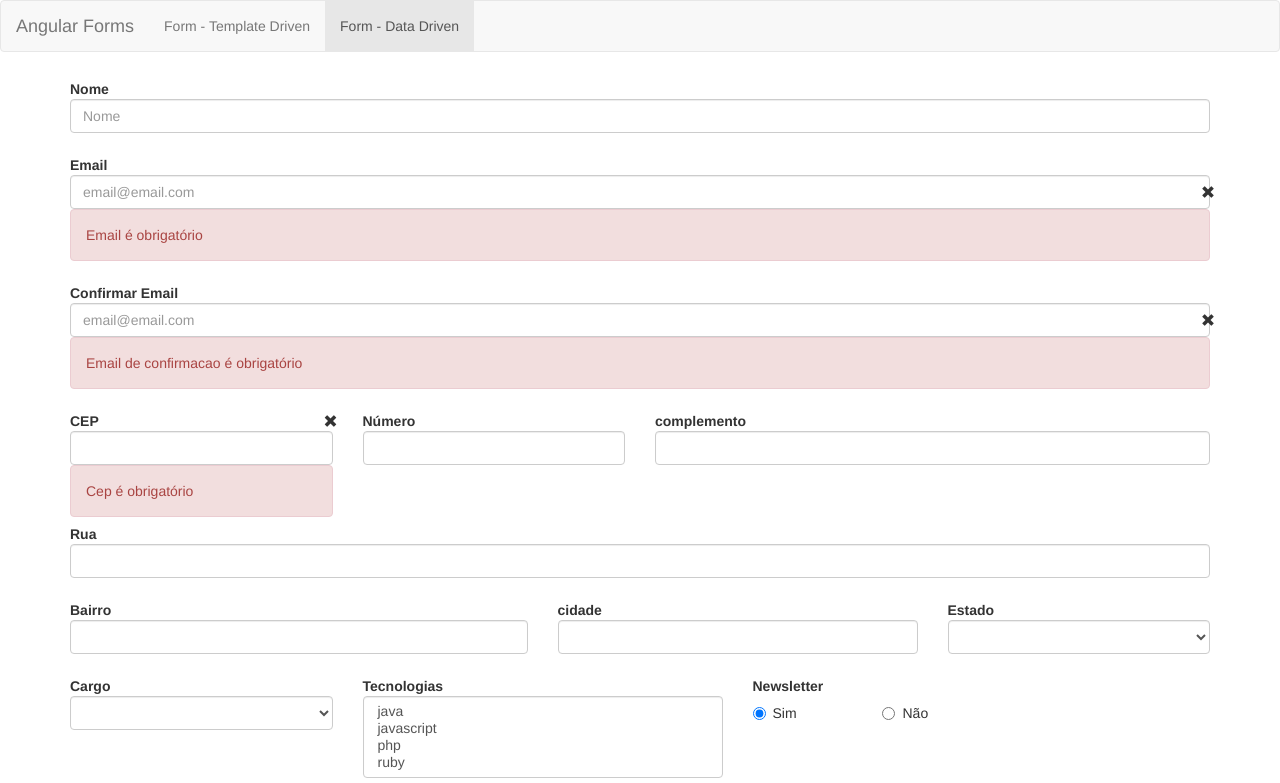
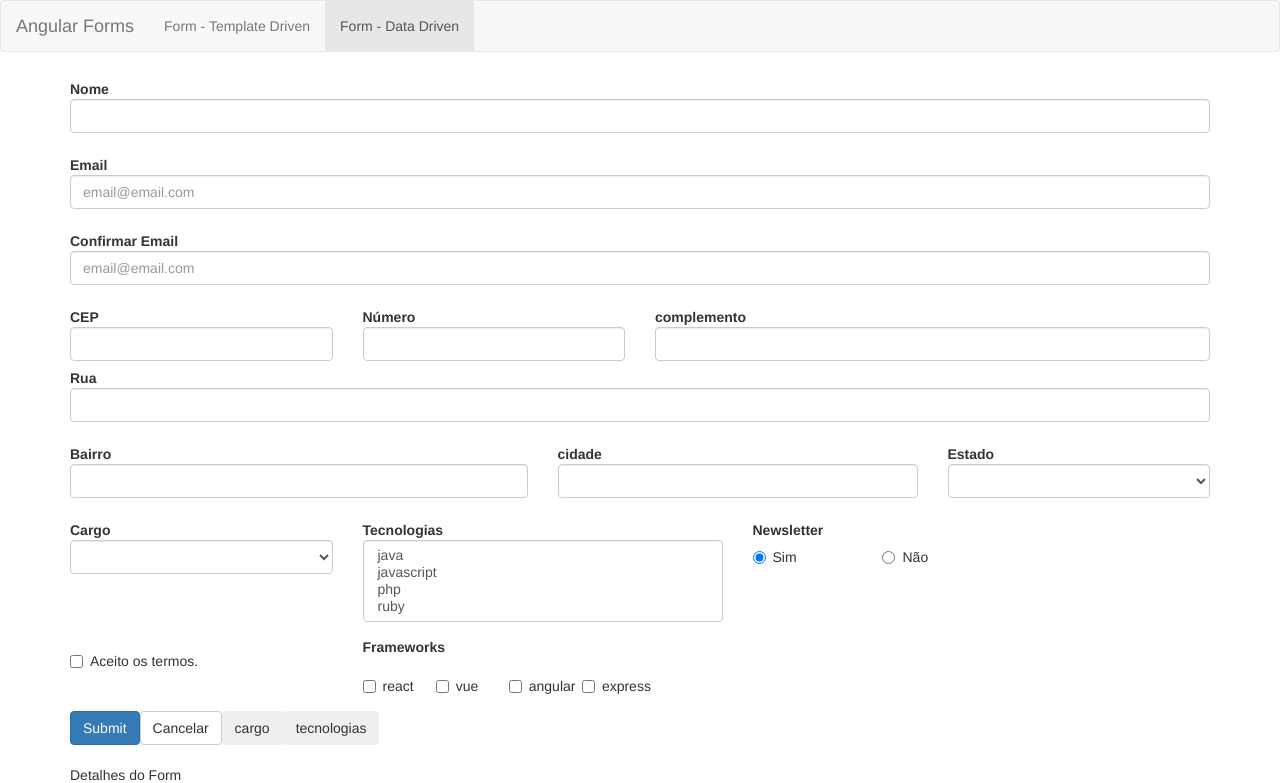
Before and after one commit to deyvisonuchoa/angular2-loiane, an Angular app in the folder forms/: page /dataForm in a window 1280 px wide. Shown: the top 783 px of the page. Built offline with nearby package versions, Linux system fonts and the light colour scheme.

Commit message:
Formulários reativos: Campo input customizado (ControlValueAcessor)

```diff
--- a/forms/src/app/data-form/data-form.component.html
+++ b/forms/src/app/data-form/data-form.component.html
@@ -1,15 +1,9 @@
 <form class="form-horizontal" [formGroup]="form" (ngSubmit)="onSubmit()">
-    <div class="form-group" [ngClass]="aplicaCssErro('nome')">
-        <div class="col-sm-12" >
-            <label for="nome" class="control-label">Nome</label>
-        </div>
-        <div class="col-sm-12">
-            <input type="text" class="form-control" id="nome" placeholder="Nome"
-             formControlName="nome">
-            <app-error-msg [control]="form.get('nome')" label="Nome">
-            </app-error-msg>
-        </div>
-    </div>
+
+    <app-input-field class="col-sm-12" formControlName="nome"
+      [classeCss]="aplicaCssErro('nome')"
+      id="nome" label="Nome" [control]="form.get('nome')">
+    </app-input-field>
 
     <div class="form-group" >
         <div class="col-sm-12" [ngClass]="aplicaCssErro('email')">
@@ -19,14 +13,7 @@
         <div class="col-sm-12">
             <input type="email" class="form-control" id="email" placeholder="email@email.com"
             formControlName="email">
-            <app-campo-control
-            [mostrarErro]="!verificaRequeired('email')"
-            msgErro="Email é obrigatório">
-            </app-campo-control>
-            <app-campo-control
-            [mostrarErro]="verificaEmailInvalido()"
-            msgErro="Email inválido">
-            </app-campo-control>
+            <app-error-msg [control]="form.get('email')" label="Email"></app-error-msg>
             <app-campo-control
             [mostrarErro]="form.get('email').status === 'PENDING'"
             msgErro="Validando email">
@@ -34,10 +21,6 @@
             <app-campo-control
             [mostrarErro]="form.get('email').status === 'VALID'"
             msgErro="email valido">
-            </app-campo-control>
-            <app-campo-control
-            [mostrarErro]="form.get('email').hasError('emailInvalido')"
-            msgErro=" email ja cadastrado">
             </app-campo-control>
             <!-- [mostrarErro]="form.controls['email']" -->
         </div>
@@ -52,14 +35,7 @@
             <input type="email" class="form-control" id="emailConfirmacao"
              placeholder="email@email.com"
             formControlName="emailConfirmacao">
-            <app-campo-control
-            [mostrarErro]="!verificaRequeired('emailConfirmacao')"
-            msgErro="Email de confirmacao é obrigatório">
-            </app-campo-control>
-            <app-campo-control
-            [mostrarErro]="form.get('emailConfirmacao').hasError('equalsTo')"
-            msgErro="Email de confirmacao diferente">
-            </app-campo-control>
+            <app-error-msg [control]="form.get('emailConfirmacao')" label="Email de confirmação"></app-error-msg>
             <!-- [mostrarErro]="form.controls['email']" -->
         </div>
     </div>
@@ -70,37 +46,20 @@
                 <label for="cep" class="control-label">CEP</label>
                 <input type="text" class="form-control" id="cep"
                 formControlName="cep">
-
-                <app-campo-control
-                [mostrarErro]="form.get('endereco.cep').hasError('cepInvalido')"
-                msgErro="Cep é Invalido">
-                </app-campo-control>
-
-                <app-campo-control
-                [mostrarErro]="!verificaRequeired('endereco.cep')"
-                msgErro="Cep é obrigatório">
-                </app-campo-control>
+                <app-error-msg [control]="form.get('endereco.cep')" label="Cep"></app-error-msg>
             </div>
             <div class="col-md-3" [ngClass]="aplicaCssErro('endereco.numero')">
                 <label for="numero" class="control-label">Número</label>
                 <input type="text" class="form-control" id="numero"
                 formControlName="numero">
-
-                <app-campo-control
-                [mostrarErro]="verificaValidTouched('endereco.numero')"
-                msgErro="Numero é obrigatório">
-                </app-campo-control>
+                <app-error-msg [control]="form.get('endereco.numero')" label="Numero"></app-error-msg>
             </div>
             <div class="col-md-6" [ngClass]="aplicaCssErro('endereco.complemento')">
 
                 <label for="complemento" class="control-label">complemento</label>
                 <input type="text" class="form-control" id="complemento"
                 formControlName="complemento">
-
-                <app-campo-control
-                [mostrarErro]="verificaValidTouched('endereco.complemento')"
-                msgErro="Complemento é obrigatório">
-                </app-campo-control>
+                <app-error-msg [control]="form.get('endereco.complemento')" label="Complemento"></app-error-msg>
             </div>
 
             <div class="col-md-12" [ngClass]="aplicaCssErro('endereco.rua')">
@@ -108,11 +67,7 @@
                 <label for="rua" class="control-label">Rua</label>
                 <input type="text" class="form-control" id="rua"
                 formControlName="rua">
-
-                <app-campo-control
-                [mostrarErro]="verificaValidTouched('endereco.rua')"
-                msgErro="Rua é obrigatório">
-                </app-campo-control>
+                <app-error-msg [control]="form.get('endereco.rua')" label="Rua"></app-error-msg>
             </div>
         </div>
 
@@ -122,11 +77,7 @@
                 <label for="bairro" class="control-label">Bairro</label>
                 <input type="text" class="form-control" id="bairro"
                 formControlName="bairro">
-
-                <app-campo-control
-                [mostrarErro]="verificaValidTouched('endereco.bairro')"
-                msgErro="Bairro é obrigatório">
-                </app-campo-control>
+                <app-error-msg [control]="form.get('endereco.bairro')" label="Bairro"></app-error-msg>
             </div>
 
             <div class="col-md-4" [ngClass]="aplicaCssErro('endereco.cidade')">
@@ -134,11 +85,7 @@
                 <label for="cidade" class="control-label">cidade</label>
                 <input type="text" class="form-control" id="cidade"
                 formControlName="cidade">
-
-                <app-campo-control
-                [mostrarErro]="verificaValidTouched('endereco.cidade')"
-                msgErro="Cidade é obrigatório">
-                </app-campo-control>
+                <app-error-msg [control]="form.get('endereco.cidade')" label="Cidade"></app-error-msg>
             </div>
 
             <div class="col-md-3" [ngClass]="aplicaCssErro('endereco.estado')">
@@ -147,11 +94,7 @@
                 <select class="form-control" id="estado" formControlName="estado">
                   <option *ngFor="let estado of estados | async" [value]=estado.sigla> {{ estado.nome }} </option>
                 </select>
-
-                <app-campo-control
-                [mostrarErro]="verificaValidTouched('endereco.estado')"
-                msgErro="Estado é obrigatório">
-                </app-campo-control>
+                <app-error-msg [control]="form.get('endereco.estado')" label="Estado"></app-error-msg>
             </div>
         </div>
     </div>
@@ -189,9 +132,7 @@
           <label class="checkbox-inline">
             <input type="checkbox" formControlName="termos"> Aceito os termos.
           </label>
-          <!--<app-error-msg [control]="formulario.get('termos')" label="Aceito os termos"></app-error-msg>
-          app-campo-control-erro [mostrarErro]="!formulario.get('termos').valid" msgErro="Por favor, aceite os termos.">
-          </app-campo-control-erro-->
+          <app-error-msg [control]="form.get('termos')" label="Aceito os termos"></app-error-msg>
         </div>
       </div>
 
@@ -206,8 +147,7 @@
             </label>
           </div>
 
-          <app-campo-control [mostrarErro]="!frameworks.valid" msgErro="Selecione 1 framework">
-          </app-campo-control>
+          <app-error-msg [control]="form.get('frameworks')" label="Frameworks"> </app-error-msg>
         </div>
       </div>
     </div>
--- a/forms/src/app/shared/form-validations.ts
+++ b/forms/src/app/shared/form-validations.ts
@@ -61,7 +61,10 @@ export class FormValidations {
       'required': `${fieldName} é obrigatório.`,
       'minlength': `${fieldName} precisa ter no minimo ${validatorValue.requiredLength} carateres.`,
       'maxlength': `${fieldName} precisa ter no maximo ${validatorValue.requiredLength} carateres.`,
-      'cepInvalido': `CEP inválido.`,
+      'cepInvalido': 'CEP inválido.',
+      'emailInvalido': 'Email já cadastrado!',
+      'equalsTo': 'Campos não são iguais',
+      'pattern': 'Campo inválido'
     };
 
     return config[validatorName];
--- /dev/null
+++ b/forms/src/app/shared/input-field/input-field.component.html
@@ -0,0 +1,7 @@
+<div class="form-group" [ngClass]="classeCss">
+  <label [attr.for]="id" class="control-label">{{ label }}</label>
+  <input [type]="type" class="form-control"
+    [id]="id" [readonly]="!!isReadOnly"
+    [(ngModel)]="value">
+  <app-error-msg [control]="control" [label]="label"> </app-error-msg>
+</div>
--- /dev/null
+++ b/forms/src/app/shared/input-field/input-field.component.ts
@@ -0,0 +1,58 @@
+import { Component, forwardRef, Input } from '@angular/core';
+import { ControlValueAccessor, NG_VALUE_ACCESSOR } from '@angular/forms';
+
+const INPUT_FIELD_VALUE_ACCESSOR: any = {
+  provide: NG_VALUE_ACCESSOR,
+  useExisting: forwardRef(() => InputFieldComponent),
+  multi: true,
+}
+
+@Component({
+  selector: 'app-input-field',
+  templateUrl: './input-field.component.html',
+  styleUrls: ['./input-field.component.css'],
+  providers: [INPUT_FIELD_VALUE_ACCESSOR]
+})
+export class InputFieldComponent implements ControlValueAccessor {
+
+  @Input() classeCss;
+  @Input() id: string;
+  @Input() label: string;
+  @Input() type = 'text';
+  @Input() control;
+  @Input() isReadOnly = false;
+
+  private innerValue: any;
+
+  get value(){
+    return this.innerValue;
+  }
+
+  set value(v: any){
+    if(v !== this.innerValue){
+      this.innerValue = v;
+      this.onChangeCb(v);
+    }
+  }
+
+  constructor() {
+
+  }
+
+  onChangeCb: (_: any) => void = () => {};
+  onTouchedCb: (_: any) => void = () => {};
+
+  writeValue(obj: any): void {
+    this.value = obj;
+  }
+  registerOnChange(fn: any): void {
+    this.onChangeCb = fn;
+  }
+  registerOnTouched(fn: any): void {
+    this.onTouchedCb = fn;
+  }
+  setDisabledState?(isDisabled: boolean): void {
+    this.isReadOnly = isDisabled;
+  }
+
+}
```
Also changed, not shown: forms/src/app/shared/shared.module.ts (+9 -3 lines), forms/src/app/shared/input-field/input-field.component.css (added), 1 other file (tests, documents, lock files or other folders).
